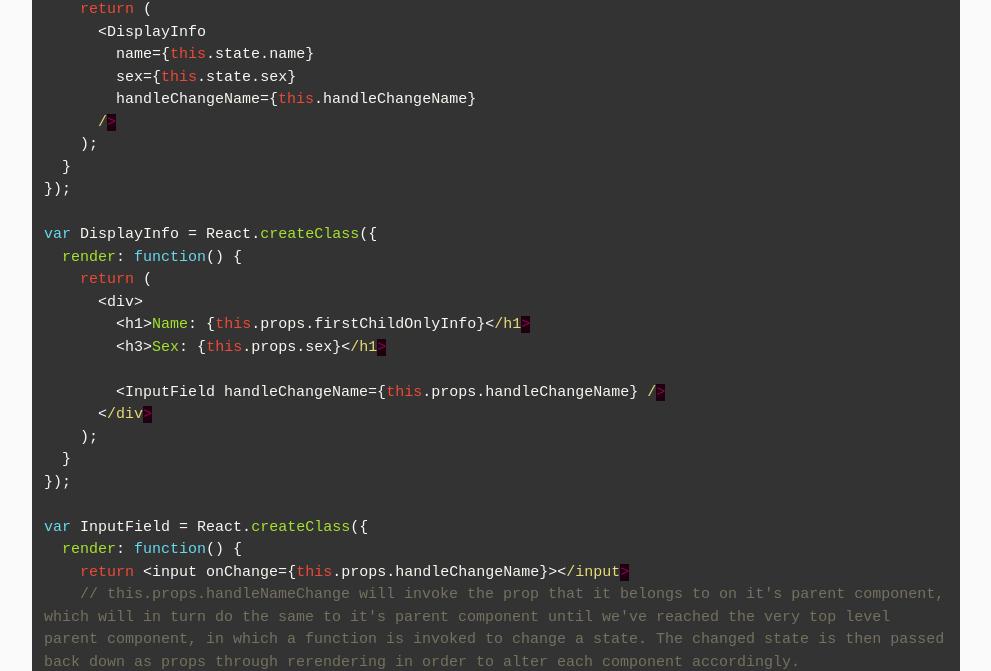
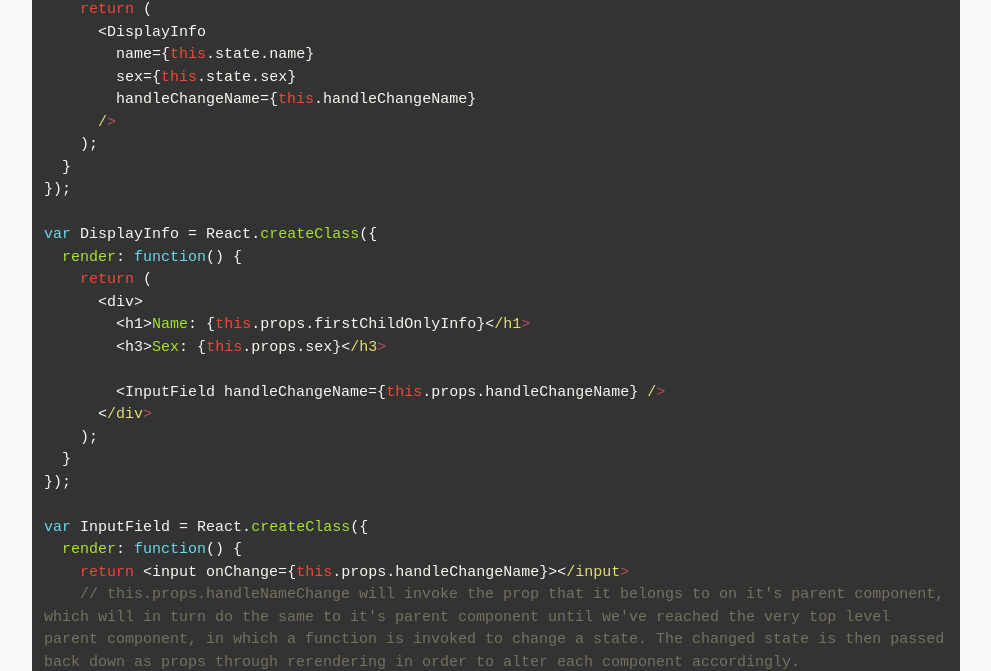
Before and after one commit to johnnyji/jekyll_blog, a Jekyll site: the page built from _posts/2015-06-21-react-state-management-through-reflux-js.markdown, in a window 1280 px wide. Shown: the part 1054-1725 px from the top of the page, without its empty margins (144-1135 px from the left). Built offline with Jekyll 4.4.1, drawn with Linux system fonts in a browser that asks for light colours; nearby versions of some CDN libraries.

Commit message:
change syntax highlight

```diff
--- a/_posts/2015-06-21-react-state-management-through-reflux-js.markdown
+++ b/_posts/2015-06-21-react-state-management-through-reflux-js.markdown
@@ -47,7 +47,7 @@ var DisplayInfo = React.createClass({
     return (
       <div>
         <h1>Name: {this.props.firstChildOnlyInfo}</h1>
-        <h3>Sex: {this.props.sex}</h1>
+        <h3>Sex: {this.props.sex}</h3>
 
         <InputField handleChangeName={this.props.handleChangeName} />
       </div>
@@ -135,7 +135,7 @@ var DisplayInfo = React.createClass({
     return (
       <div>
         <h1>Name: {this.props.firstChildOnlyInfo}</h1>
-        <h3>Sex: {this.props.sex}</h1>
+        <h3>Sex: {this.props.sex}</h3>
 
         <InputField />
       </div>
--- a/_sass/_syntax-highlighting.scss
+++ b/_sass/_syntax-highlighting.scss
@@ -2,7 +2,8 @@
 
 .highlight .hll { background-color: #49483e }
 .highlight .c   { color: #75715e } /* Comment */
-.highlight .err { color: #960050; background-color: #1e0010 } /* Error */
+// .highlight .err { color: #960050; background-color: #1e0010 } /* Error */
+.hightlight .err { color: #f8f8f2; }
 .highlight .k { color: #66d9ef } /* Keyword */
 .highlight .l { color: #ae81ff } /* Literal */
 .highlight .n { color: #f8f8f2 } /* Name */
```
